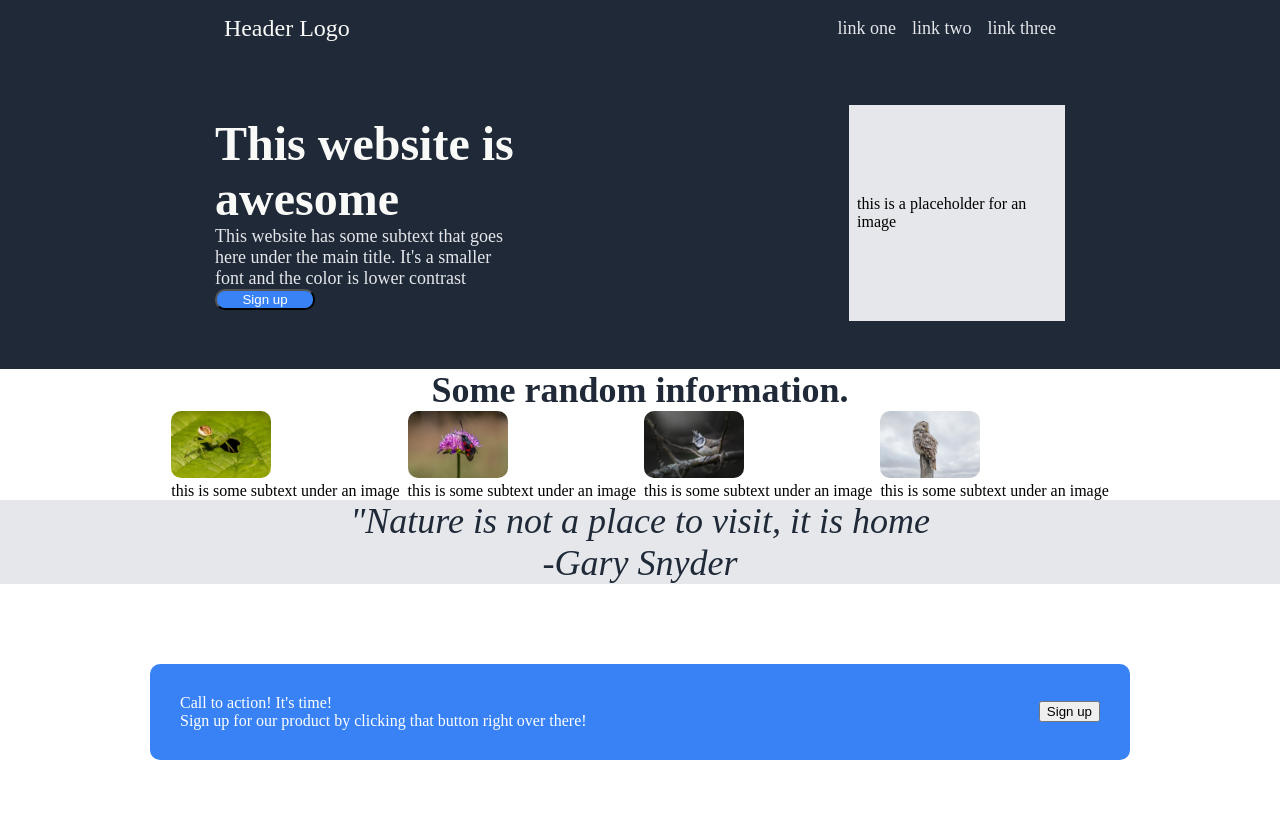
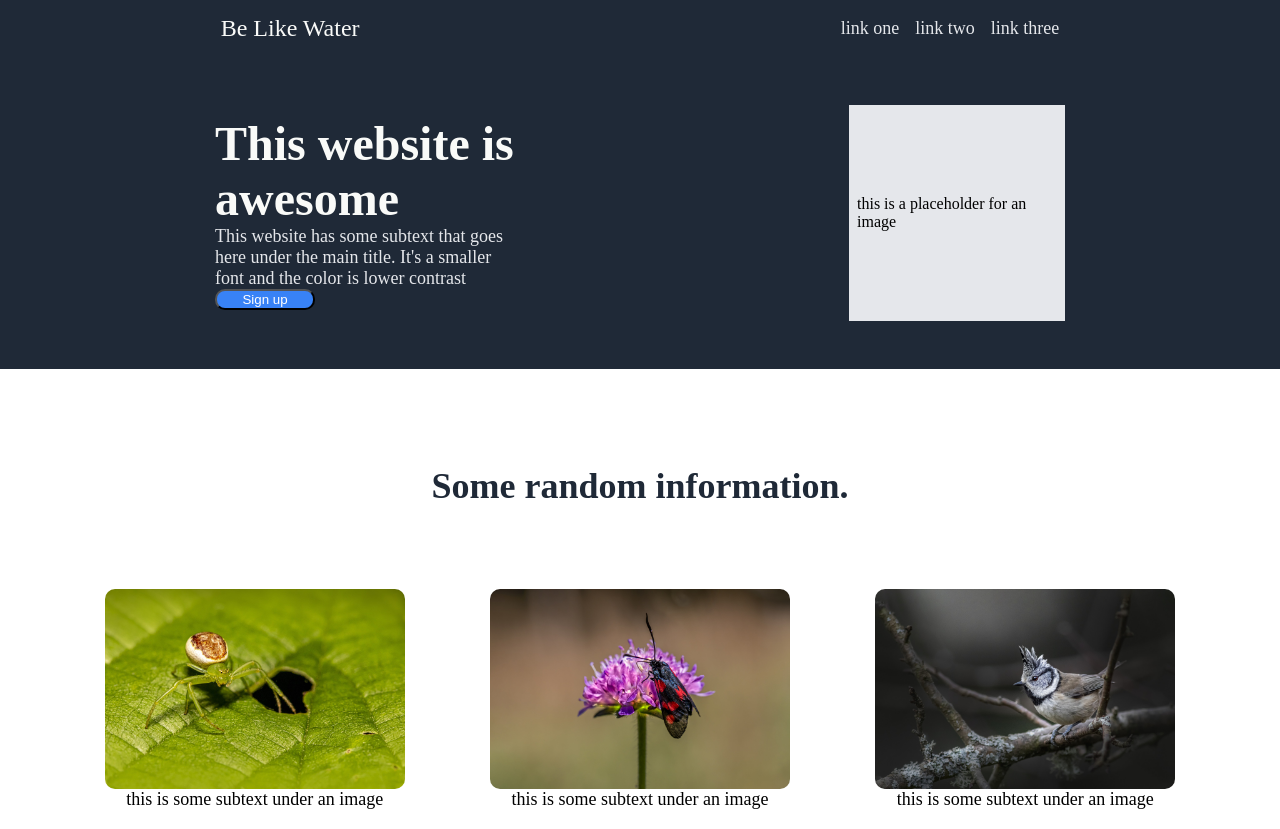
Before and after one commit to dtp1512/landing-page, a plain HTML site: page index.html in a window 1280 px wide. Shown: the top 829 px of the page. Drawn offline with Linux system fonts and the light colour scheme.

Commit message:
updating layout

```diff
--- a/index.html
+++ b/index.html
@@ -10,7 +10,7 @@
 <body>
     <div class="first">
     <div class="header">
-        <div class="logo">Header Logo</div>
+        <div class="logo">Be Like Water</div>
         <ul class="links">
             <li><a href="url">link one</a></li>
             <li><a href="url">link two</a></li>
--- a/style.css
+++ b/style.css
@@ -37,9 +37,11 @@ ul {
 
 img {
     height: auto;
-    width: 100px;
+    width: auto;
     border-radius: 10px;
     border-color: blue;
+    height: auto;
+    width: 300px;
 }
 
 .content {
@@ -88,8 +90,6 @@ img {
     justify-content: center;
     flex-wrap: wrap;
     padding: 8px;
-
-
 }
 
 .information {
@@ -98,12 +98,23 @@ img {
     justify-content: space-around;
     align-items: center;
     flex: 1;
+    padding: 48px;
 }
 
 .paragraph {
     font-size: 36px;
     font-weight: 900;
     color: #1F2937;
+    padding: 48px;
+}
+
+.info {
+    display: flex;
+    flex-wrap: wrap;
+    padding: 16px;
+    flex-direction: column;
+    flex-shrink: 0;
+    font-size: 18px;
 }
 
 .images {
@@ -112,6 +123,9 @@ img {
     gap: 8px;
     flex-wrap: wrap;
     flex: 1;
+    text-align: center;
+    padding: 18px;
+
 }
 
 .fourth {
@@ -120,6 +134,7 @@ img {
     flex-direction: column;
     flex: 1;
     background-color: #E5E7Eb;
+    padding: 100px;
 }
 
 .quote {
@@ -128,7 +143,8 @@ img {
     align-items: center;
     font-size: 36px;
     font-style: italic;
-    color:#1F2937
+    color:#1F2937;
+    padding: auto;
 }
 
 .quoter {
@@ -147,8 +163,17 @@ img {
     color: white;
     border-radius: 10px;
     padding: 30px;
-    margin: 80px 150px;
+    margin: 80px;
+    margin-left: auto;
+    margin-right: auto;
+    gap: 40px;
+}
 
+.call {
+    display: flex;
+    flex-direction: column;
+    flex-wrap: wrap;
+    font-size: 12px;
 }
 
 .footer {
```
